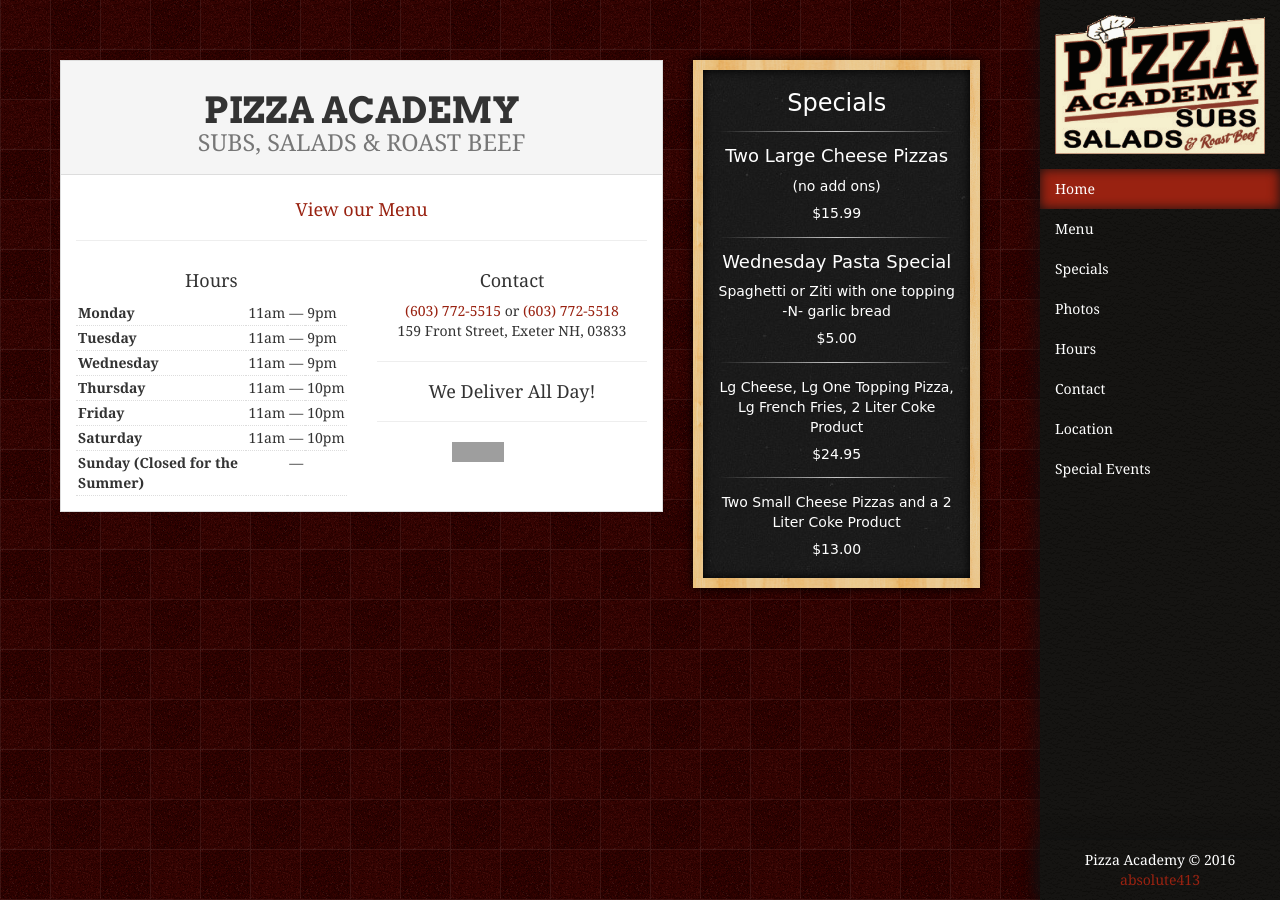
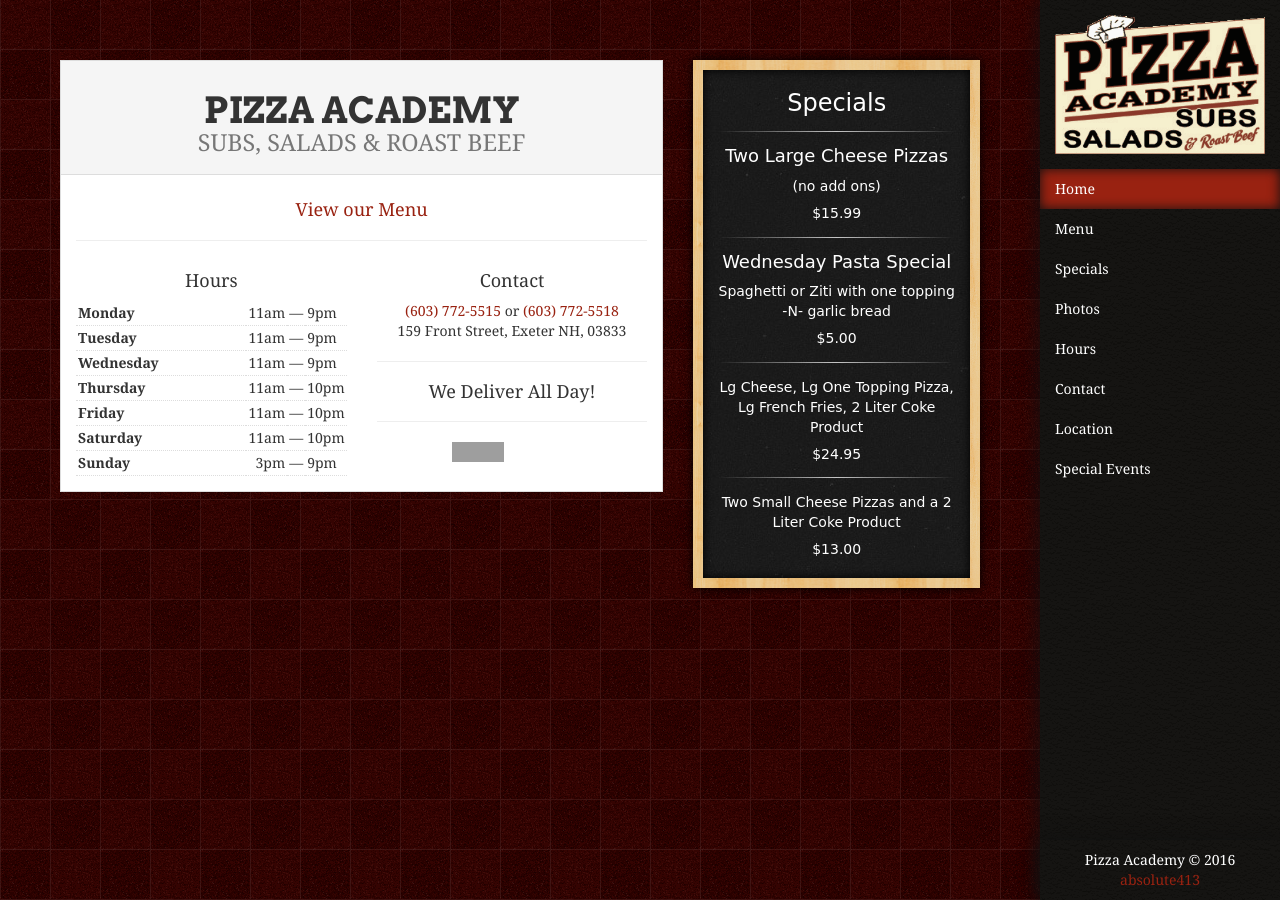
Before and after one commit to absolute413/PizzaAcademy.com, a Jekyll site: the page built from _public/index.html, in a window 1280 px wide. Built offline with Jekyll 4.4.1, drawn with Linux system fonts in a browser that asks for light colours; nearby versions of some CDN libraries; some web fonts are replaced; grey boxes are pictures that could not be loaded.

Commit message:
Update hours.yaml

```diff
--- a/_data/hours.yaml
+++ b/_data/hours.yaml
@@ -16,5 +16,5 @@
 - days: Saturday
   time: [11am, 10pm]
 
-- days: Sunday (Closed for the Summer)
-  time: ['', '']
+- days: Sunday
+  time: [3pm, 9pm]
```
